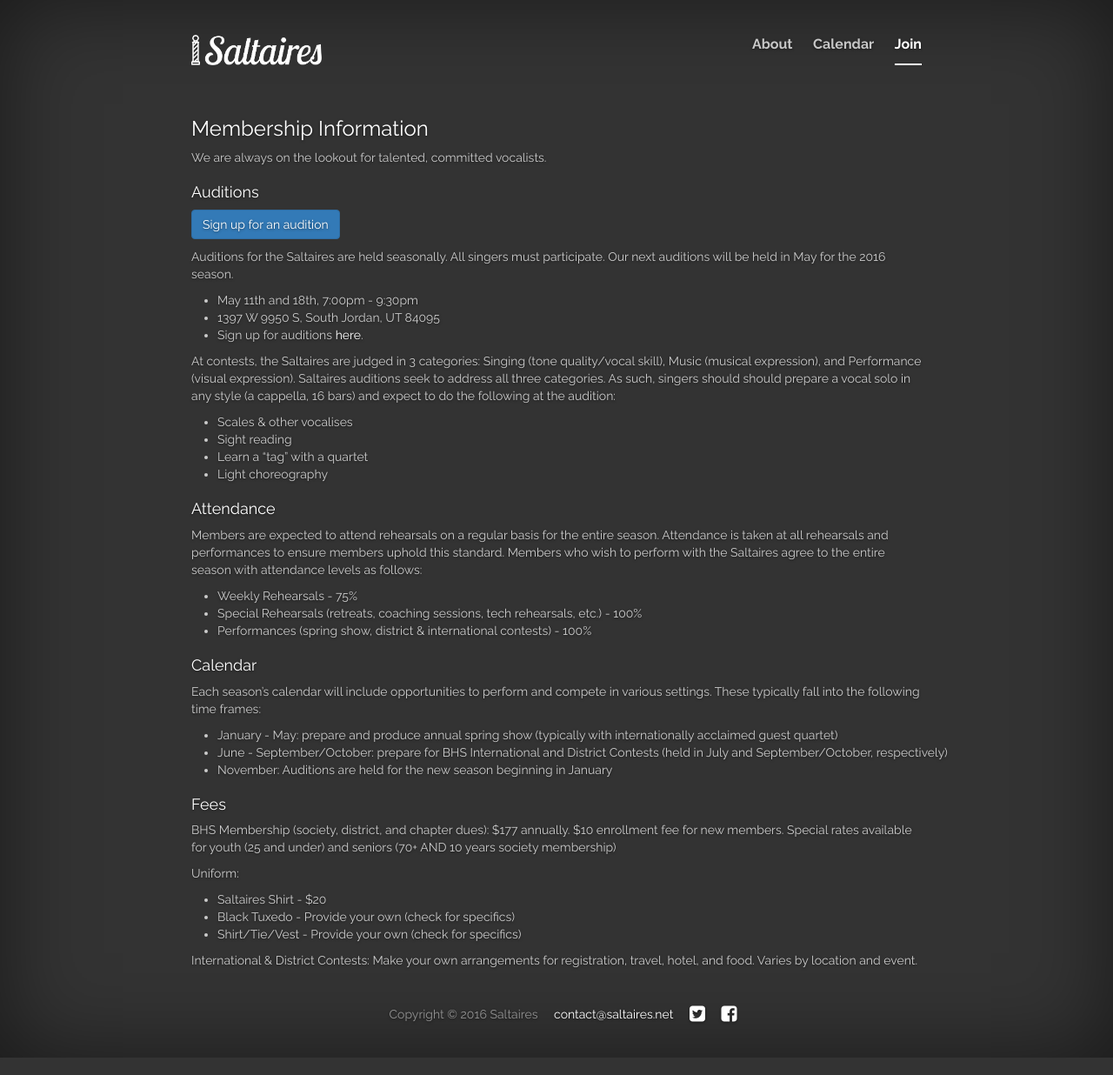
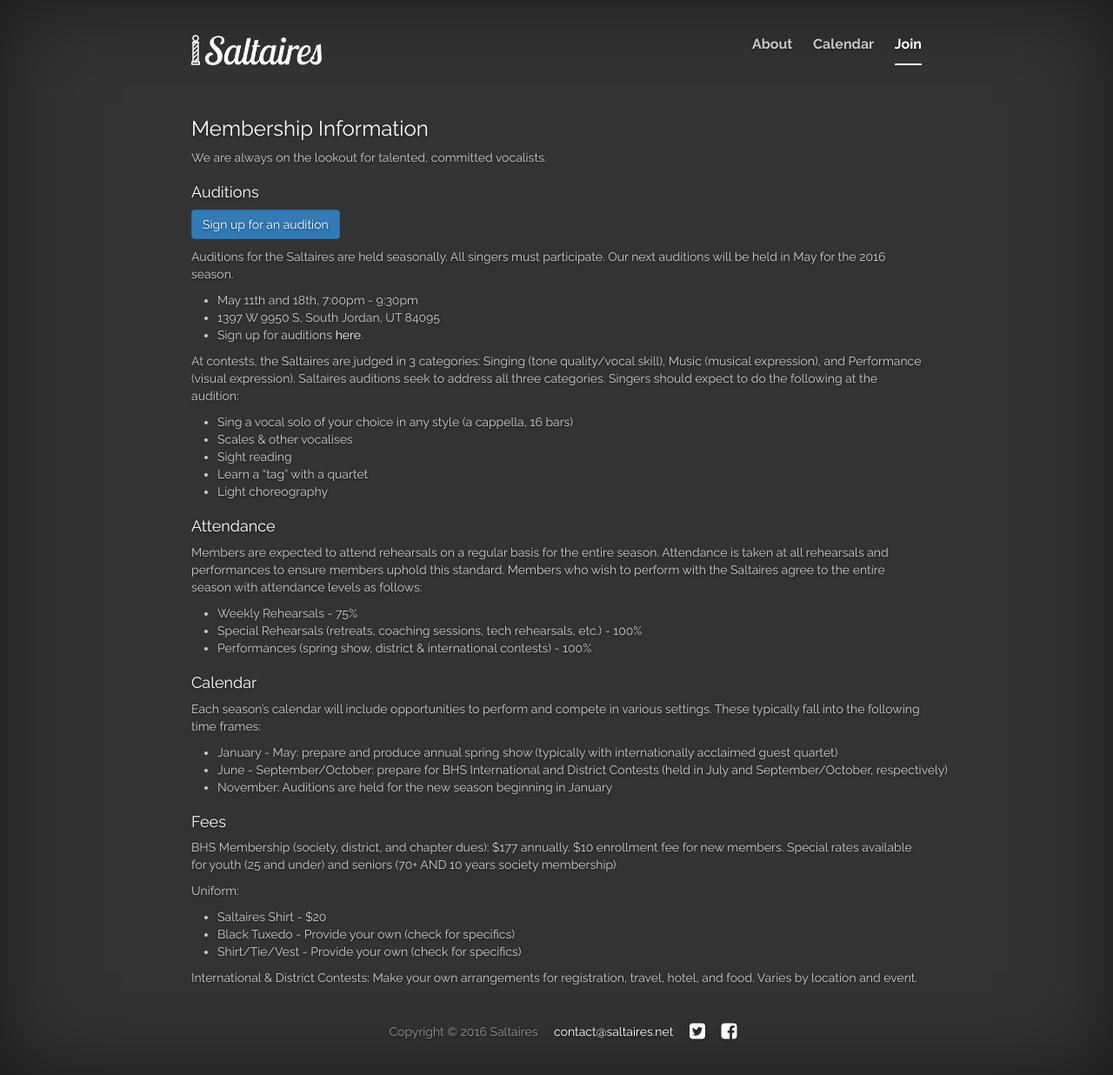
Before and after one commit to cayblood/saltaires, a Jekyll site: the page built from jekyll-site/join.md, in a window 1280 px wide. Shown: the whole page at 87% size. Built offline with Jekyll 4.4.1, drawn with Linux system fonts in a browser that asks for light colours; nearby versions of some CDN libraries; library files that are not in the unit come from our copies.

Commit message:
Modify audition page

```diff
--- a/jekyll-site/join.md
+++ b/jekyll-site/join.md
@@ -18,8 +18,9 @@
 * 1397 W 9950 S, South Jordan, UT 84095
 * Sign up for auditions [here](http://www.signupgenius.com/go/30E084FA5AA2CA2FD0-saltaires).
 
-At contests, the Saltaires are judged in 3 categories: Singing (tone quality/vocal skill), Music (musical expression), and Performance (visual expression). Saltaires auditions seek to address all three categories. As such, singers should should prepare a vocal solo in any style (a cappella, 16 bars) and expect to do the following at the audition:
+At contests, the Saltaires are judged in 3 categories: Singing (tone quality/vocal skill), Music (musical expression), and Performance (visual expression). Saltaires auditions seek to address all three categories. Singers should expect to do the following at the audition:
 
+* Sing a vocal solo of your choice in any style (a cappella, 16 bars)
 * Scales & other vocalises
 * Sight reading
 * Learn a “tag” with a quartet
```
